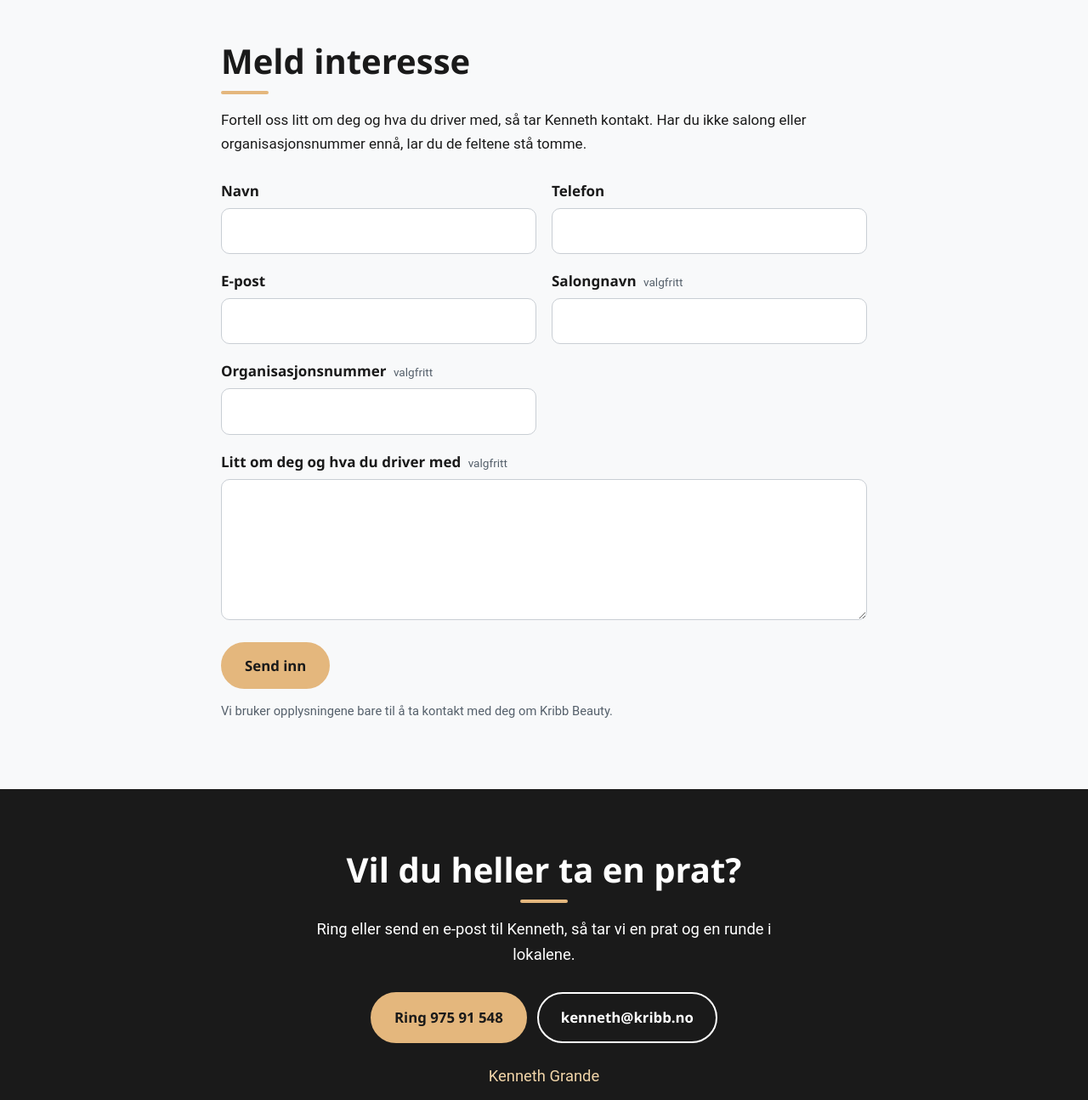
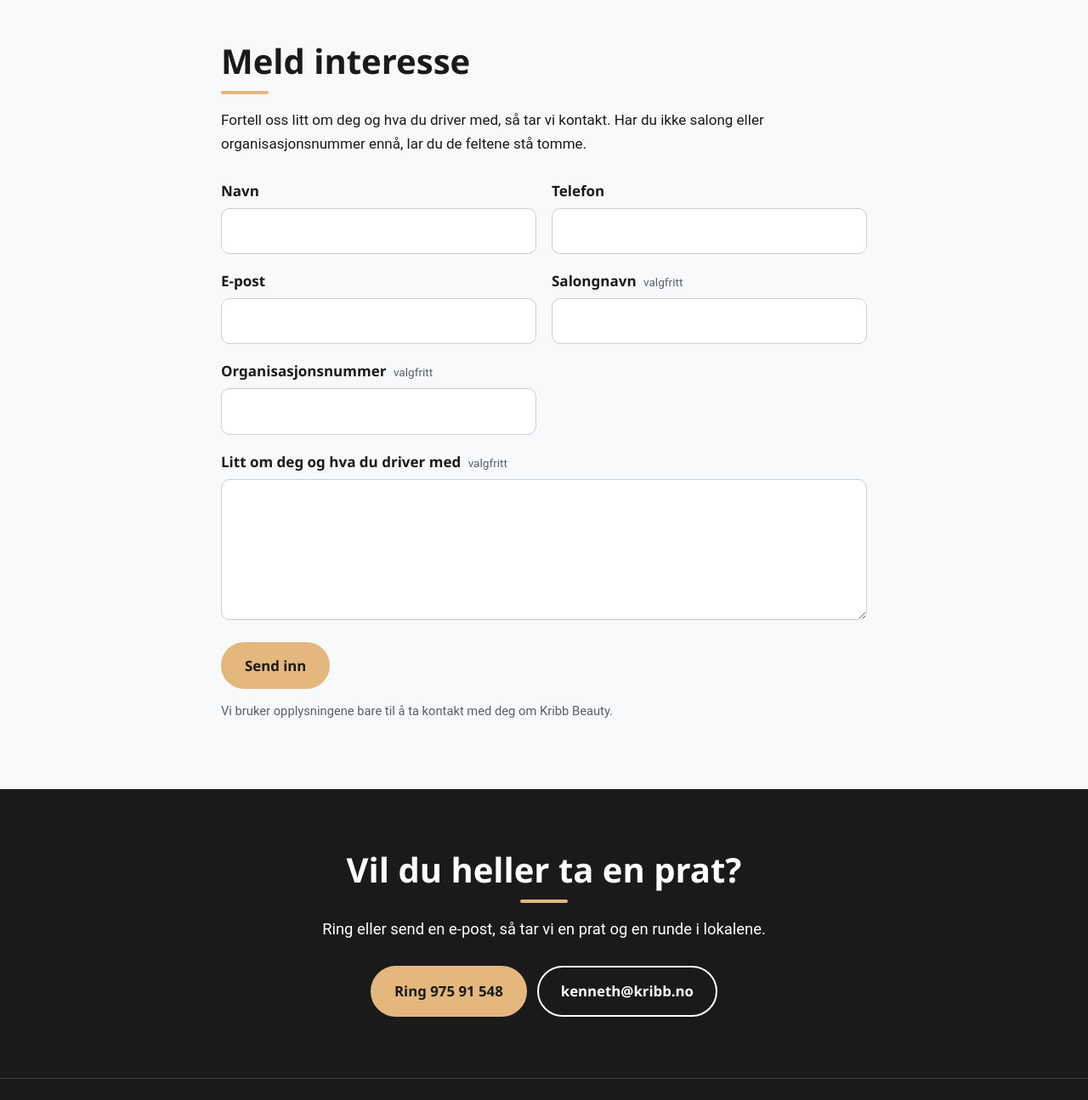
Before and after one commit to orcus-one/kribb_beauty, a plain HTML site: page nettsted/index.html in a window 1280 px wide. Shown: the part 2740-4035 px from the top of the page at 85% size. Drawn offline with Linux system fonts and the light colour scheme; a web font is replaced by a local one.

Commit message:
Skriv vi i stedet for navn i tekstene på siden
Co-Authored-By: Claude Fable 5.2 <noreply@anthropic.com>

```diff
--- a/nettsted/index.html
+++ b/nettsted/index.html
@@ -137,7 +137,7 @@
       <div class="interesse-innhold">
         <h2>Meld interesse</h2>
         <p>
-          Fortell oss litt om deg og hva du driver med, så tar Kenneth kontakt. Har du ikke
+          Fortell oss litt om deg og hva du driver med, så tar vi kontakt. Har du ikke
           salong eller organisasjonsnummer ennå, lar du de feltene stå tomme.
         </p>
 
@@ -185,13 +185,12 @@
     <section class="kontakt" id="kontakt">
       <h2>Vil du heller ta en prat?</h2>
       <p>
-        Ring eller send en e-post til Kenneth, så tar vi en prat og en runde i lokalene.
+        Ring eller send en e-post, så tar vi en prat og en runde i lokalene.
       </p>
       <div class="knapperad">
         <a class="knapp" href="tel:+4797591548">Ring 975 91 548</a>
         <a class="knapp knapp-lys" href="mailto:kenneth@kribb.no?subject=Kribb%20Beauty">kenneth@kribb.no</a>
       </div>
-      <p class="kontakt-navn">Kenneth Grande</p>
     </section>
 
   </main>
--- a/nettsted/skjema.js
+++ b/nettsted/skjema.js
@@ -1,5 +1,5 @@
 // Sender skjemaet «Meld interesse» til skjematjenesten Formspree, som sender innholdet
-// videre som e-post til Kenneth. Adressen under er skjemaets egen adresse hos Formspree,
+// videre som e-post til Kribb. Adressen under er skjemaets egen adresse hos Formspree,
 // og den er laget for å ligge synlig i en nettside.
 const SKJEMAADRESSE = 'https://formspree.io/f/maeojdlz';
 
@@ -31,7 +31,7 @@ skjema.addEventListener('submit', async (hendelse) => {
     return;
   }
 
-  // Feltet «email» gjør at Kenneth kan svare avsenderen direkte fra e-posten han får.
+  // Feltet «email» gjør at mottakeren kan svare avsenderen direkte fra e-posten.
   const innsending = {
     _subject: 'Ny interesse for Kribb Beauty',
     navn: felt.get('navn').trim(),
@@ -61,7 +61,7 @@ skjema.addEventListener('submit', async (hendelse) => {
 
     skjema.reset();
     skjema.hidden = true;
-    visTilbakemelding('Takk! Vi har mottatt henvendelsen din, og Kenneth tar kontakt.', 'sendt');
+    visTilbakemelding('Takk! Vi har mottatt henvendelsen din, og vi tar kontakt.', 'sendt');
   } catch (feil) {
     console.error(feil);
     visTilbakemelding(
--- a/nettsted/stil.css
+++ b/nettsted/stil.css
@@ -416,11 +416,6 @@ main > .kontakt {
   color: var(--svart);
 }
 
-.kontakt-navn {
-  margin: 1.5rem auto 0;
-  color: var(--gull-lys);
-}
-
 /* Bunnen av siden */
 .sidefot {
   padding: 28px var(--marg);
```
